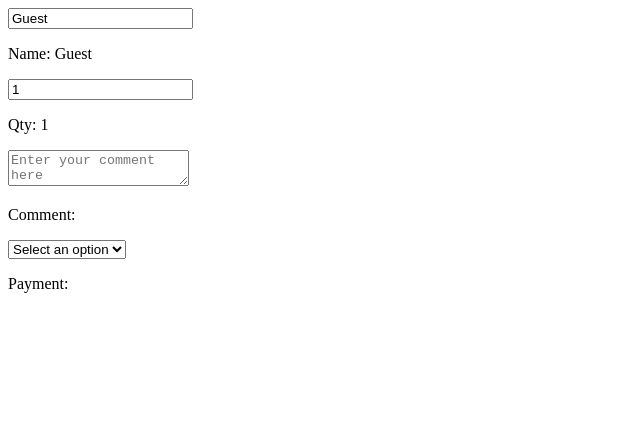
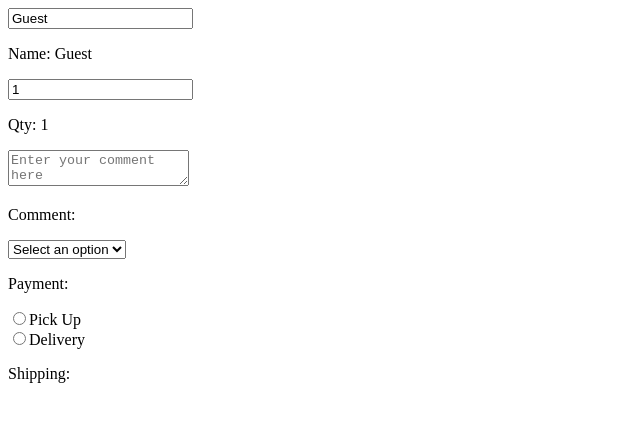
Before and after one commit to KingKunta22/JSDevJourneyV2, a React (Vite) app in the folder react-app-yt-2/: page / in a window 1280 px wide. Shown: the top 422 px of the page, without its empty margins (0-640 px from the left). Built offline with nearby package versions, Linux system fonts and the light colour scheme.

Commit message:
RadioBtn option approach

```diff
--- a/react-app-yt-2/src/MyComponent2.jsx
+++ b/react-app-yt-2/src/MyComponent2.jsx
@@ -5,6 +5,7 @@ function MyComponent2() {
   const [qty, setQty] = useState(1);
   const [comment, setComment] = useState("");
   const [payment, setPayment] = useState("");
+  const [shipping, setShipping] = useState("");
 
   function handleNameChange(event) {
     setName(event.target.value);
@@ -20,6 +21,10 @@ function MyComponent2() {
 
   function handlePaymentChange(event) {
     setPayment(event.target.value);
+  }
+
+  function handleShippingChange(event) {
+    setShipping(event.target.value);
   }
 
   return (
@@ -38,12 +43,33 @@ function MyComponent2() {
       <p>Comment: {comment}</p>
 
       <select value={payment} onChange={handlePaymentChange}>
-            <option value="">Select an option</option>
-            <option value="Mastercard">Mastercard</option>
-            <option value="Visa">Visa</option>
-            <option value="Giftcard">Giftcard</option>
+        <option value="">Select an option</option>
+        <option value="Mastercard">Mastercard</option>
+        <option value="Visa">Visa</option>
+        <option value="Giftcard">Giftcard</option>
       </select>
       <p>Payment: {payment}</p>
+
+      <label>
+        <input
+          type="radio"
+          value="Pick Up"
+          checked={shipping === "Pick Up"}
+          onChange={handleShippingChange}
+        />
+        Pick Up
+      </label><br/>
+      <label>
+        <input
+          type="radio"
+          value="Delivery"
+          checked={shipping === "Delivery"}
+          onChange={handleShippingChange}
+        />
+        Delivery
+      </label>
+
+      <p>Shipping: {shipping}</p>
     </>
   );
 }
```
